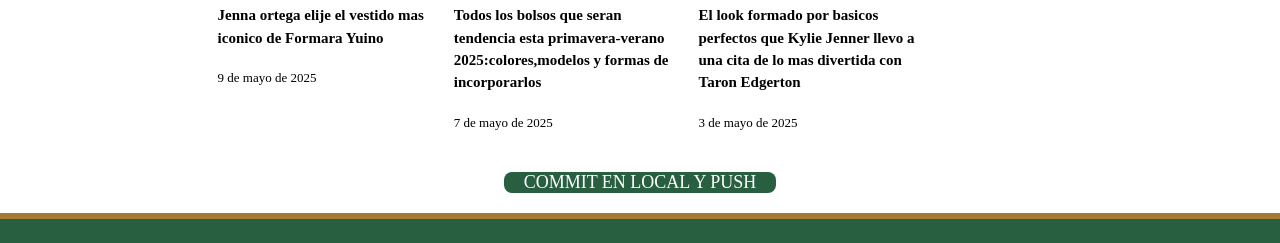
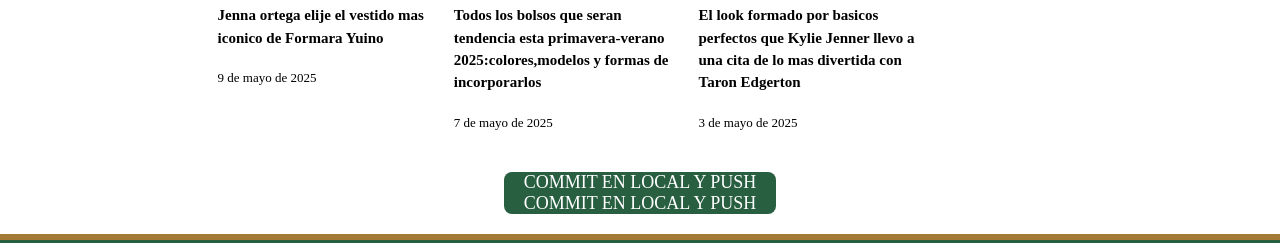
Before and after one commit to DannyDaniel-9/DWEC2526, a plain HTML site: page Ejercicio Netlify/index.html in a window 1280 px wide. Shown: the part 780-1023 px from the top of the page. Drawn offline with Linux system fonts and the light colour scheme; a web font is replaced by a local one.

Commit message:
cambio menor

```diff
--- a/Ejercicio Netlify/index.html
+++ b/Ejercicio Netlify/index.html
@@ -144,6 +144,7 @@
 
         <div class="cuadroSiguiente">
             <a href=""><p>COMMIT EN LOCAL  Y PUSH</p></a>
+            <a href=""><p>COMMIT EN LOCAL  Y PUSH</p></a>
         </div>
 
 
```
